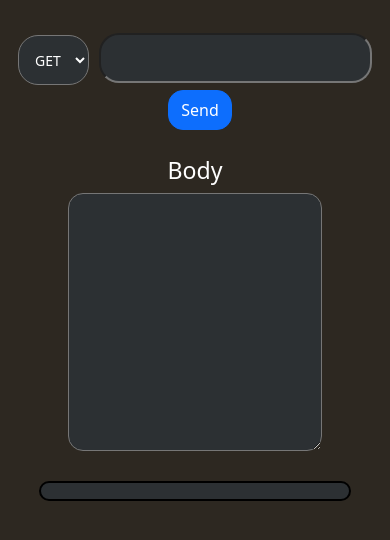
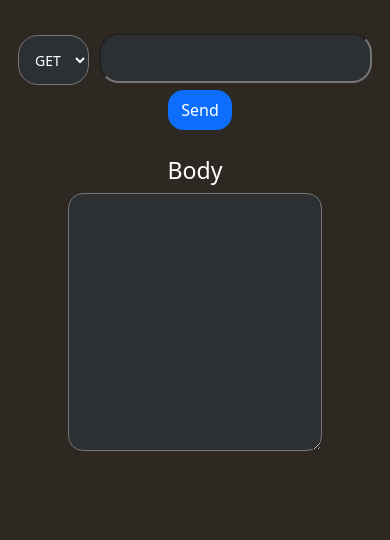
Before and after one commit to Alexismenco/MyPostman, a plain HTML site: page index.html in a window 390 px wide. Drawn offline with nearby package versions, Linux system fonts and the light colour scheme.

Commit message:
MyPostman

```diff
--- a/css/estilos.css
+++ b/css/estilos.css
@@ -29,7 +29,6 @@ body{
     margin-left: 10px;
     margin-top: -5px;
     width: max-content;
-
 }
 @media (max-width: 512px) {
     #send {
@@ -43,6 +42,7 @@ body{
     height: max-content;
     width: 65%;
     padding: 8px;
+
 }
 
 #respuesta {
@@ -50,10 +50,30 @@ body{
     color:white;
     width: 80%;
     margin: auto;
-    border:  2px solid black;
-    border-radius: 20px;
-    background-color: rgb(44, 48, 51);;
 }
+@media (max-width: 990px) {
+    #respuesta {
+        font-size: 12px;
+    }
+  }
+
+  @media (max-width: 730px) {
+    #respuesta {
+        font-size: 10px;
+    }
+  }
+
+  @media (max-width: 605px) {
+    #respuesta {
+        font-size: 8px;
+    }
+  }
+  @media (max-width: 490px) {
+    #respuesta {
+        font-size: 6.1px;
+    }
+  }
+
 h3 {
     text-align: center;
     color: white;
--- a/js/main.js
+++ b/js/main.js
@@ -4,6 +4,7 @@ var send = document.querySelector('#send');
 var body = document.querySelector("#body")
 var titulo= document.querySelector("#titulo");
 var json = document.querySelector("#json");
+json.style=
 
 send.addEventListener("click", function(){
     titulo.innerText= '';
```
